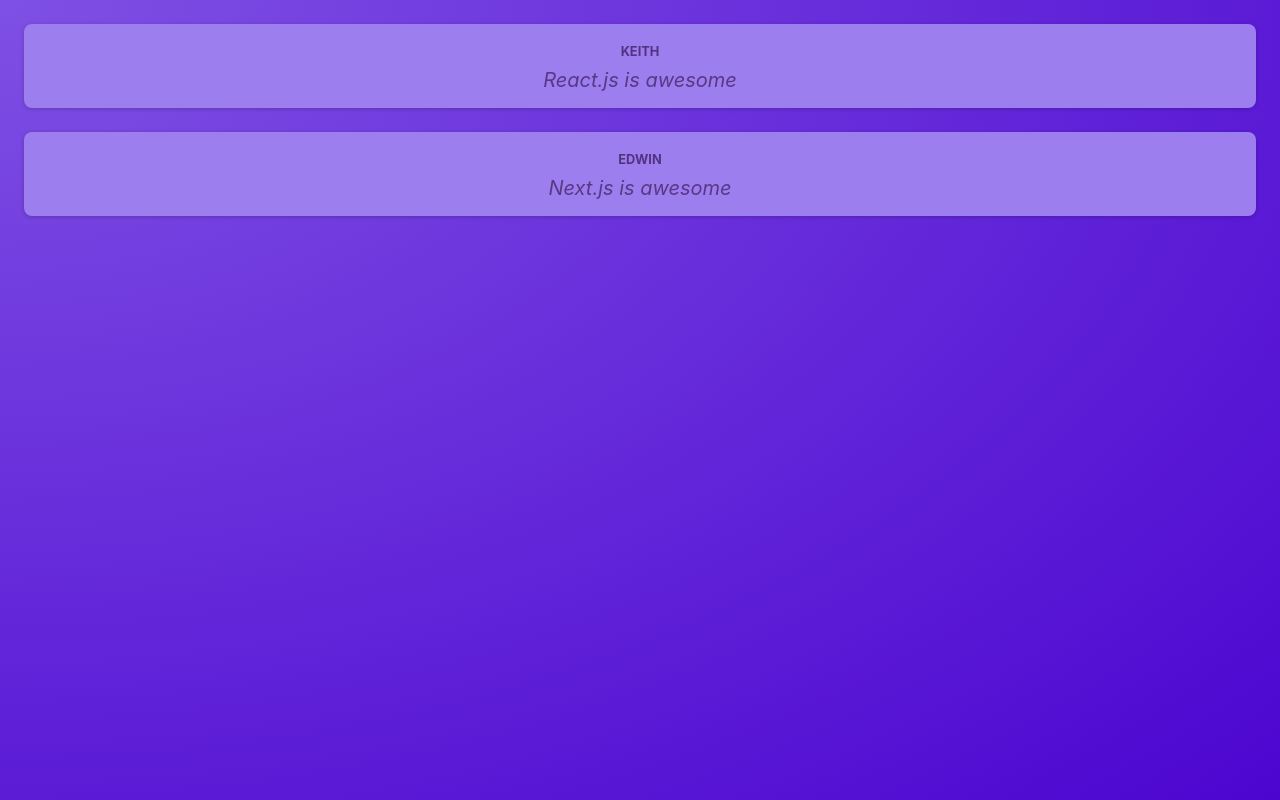
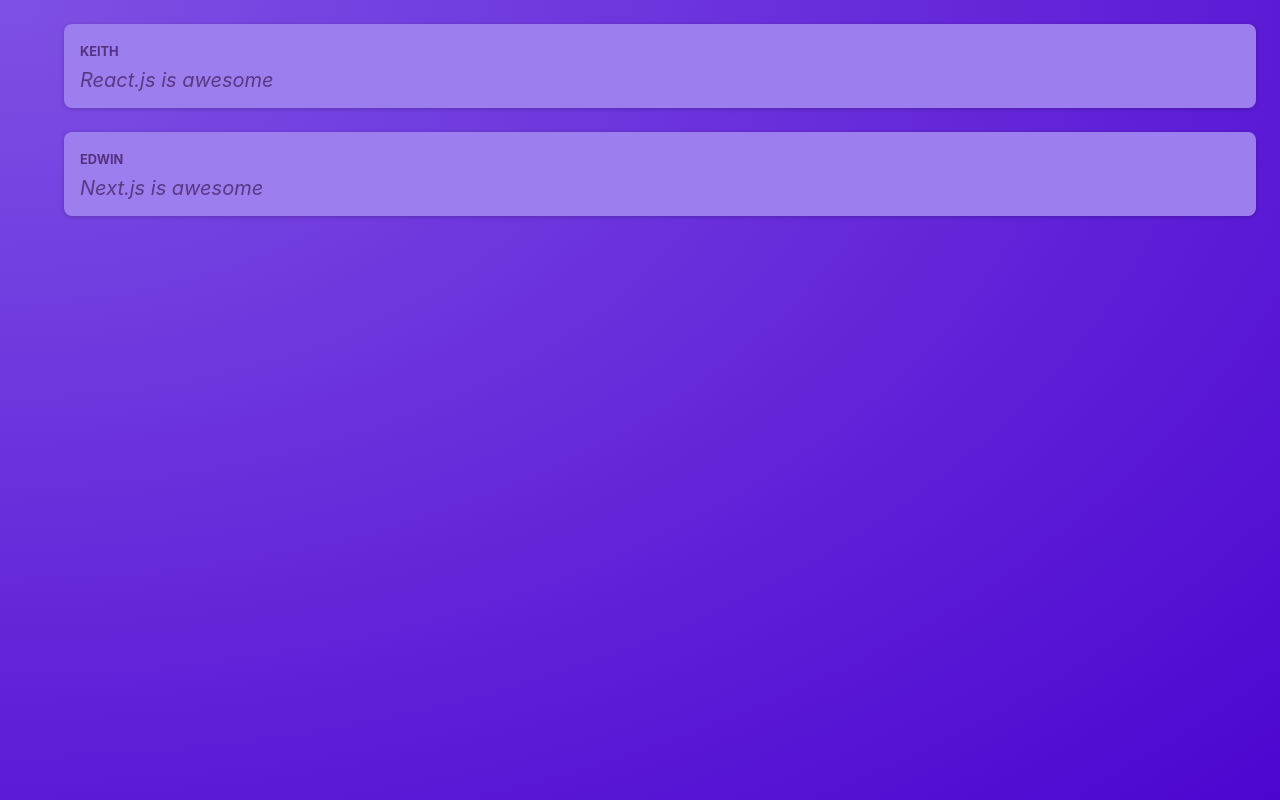
Before and after one commit to edcsu/react_refresher, a React (Vite) app: page / in a window 1280 px wide. Built offline with nearby package versions, Linux system fonts and the light colour scheme.

Commit message:
style: add postlist component

```diff
--- /dev/null
+++ b/components/PostList.jsx
@@ -0,0 +1,13 @@
+import Post from "./Post"
+import classes from "./PostsList.module.css"
+
+const PostList = () => {
+    return (
+        <ul className={classes.post}>
+            <Post name='Keith' body='React.js is awesome' />
+            <Post name='Edwin' body='Next.js is awesome' />
+        </ul>
+    )
+}
+
+export default PostList
--- /dev/null
+++ b/components/PostsList.module.css
@@ -0,0 +1,10 @@
+.posts {
+    list-style: none;
+    max-width: 50rem;
+    margin: 1rem auto;
+    padding: 1rem 0;
+    display: grid;
+    gap: 1rem;
+    grid-template-columns: repeat(3, 30%);
+    justify-content: center;
+}
--- a/src/App.jsx
+++ b/src/App.jsx
@@ -1,11 +1,10 @@
-import Post from "../components/Post";
+import PostList from "../components/PostList";
 
 function App() {
   return (
-    <>
-      <Post name='Keith' body='React.js is awesome' />
-      <Post name='Edwin' body='Next.js is awesome' />
-    </>
+    <main>
+      <PostList />
+    </main>
   );
 }
 
--- a/src/index.css
+++ b/src/index.css
@@ -14,10 +14,10 @@
   -webkit-font-smoothing: antialiased;
   -moz-osx-font-smoothing: grayscale;
   -webkit-text-size-adjust: 100%;
+  text-size-adjust: 100%;
 }
 
 body {
   margin: 0;
-  text-align: center;
   color: #e6ddf9;
 }
```
Also changed, not shown: components/Post.module.css (indentation only).
